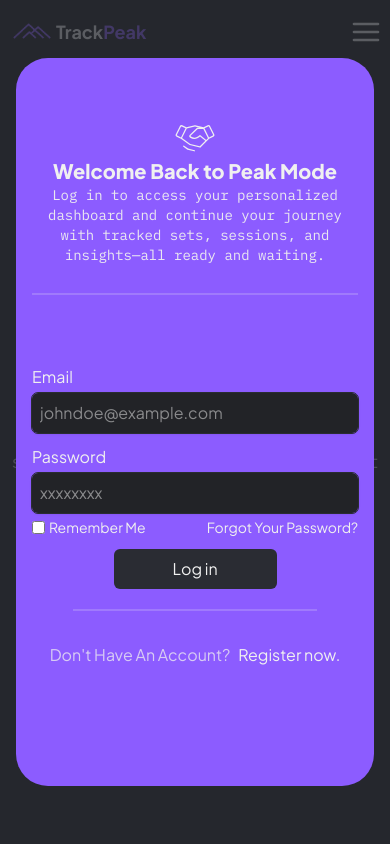
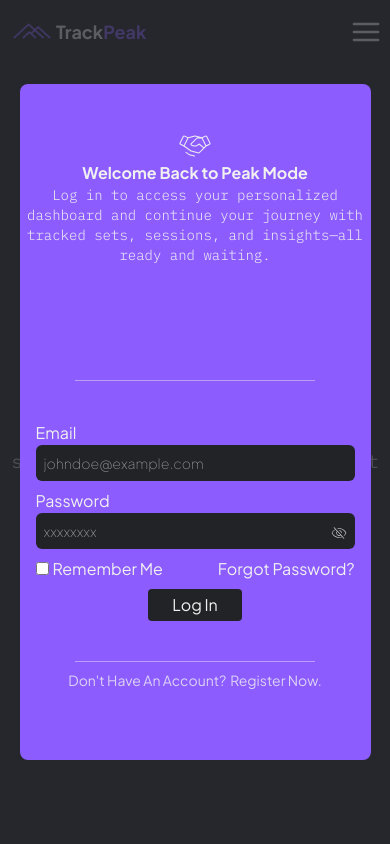
Before and after one commit to curtasdeveloper/glow-log, a React (Vite) app: page / in a window 390 px wide. Both pictures are taken after a click on the button "Get Started.". Shown: the top 844 px of the page. Built offline with nearby package versions, Linux system fonts and the light colour scheme; a web font is replaced by a local one.

Commit message:
Fixed Login Screen Responsiveness

```diff
--- a/src/home-page/components/AccountForm.jsx
+++ b/src/home-page/components/AccountForm.jsx
@@ -2,50 +2,68 @@ import '../../style/index.css'
 import { useState } from 'react'
 import PurpleButton from '../reusable-component/button/PurpleButton'
 import { PiHandshakeThin } from "react-icons/pi";
+import { PiHandWavingThin } from "react-icons/pi";
+import { PiLockKeyThin } from "react-icons/pi";
+import { PiEyeThin } from "react-icons/pi";
+import { PiEyeSlashThin } from "react-icons/pi";
 
 function LoginForm() {
+    const [ showPassword, setShowPassword ] = useState(false)
+    const handleShowPasswordBtn = () => {
+        const newShowPassword = !showPassword;
+        setShowPassword(newShowPassword)
+    }
     return (
         <>
-            <section className='text-foreground-white w-full h-full flex flex-col item-center justify-center'>
-                <header className='h-1/3 2xs:h-3/10 flex flex-col item-center justify-end pb-7'>
+            <div id='infos-container' className='text-foreground-white flex flex-col items-center justify-center sm:rounded-l-lg rounded-t-lg bg-background-purple-lining sm:bg-background-secondary w-full h-1/3 sm:w-1/2 sm:h-full'>
+                <PiHandshakeThin className='size-8 sm:size-10 md:size-11 lg:size-12'/>
+                <h1 className='text-center font-bold font-title lg:text-xl'>Welcome Back to Peak Mode</h1>
+                <p className='text-center font-light font-heading text-sm w-3/4 2xs:max-xs:w-full sm:w-4/5'>Log in to access your personalized dashboard and continue your journey with tracked sets, sessions, and insights—all ready and waiting.</p>
+            </div>
+            <div id='inputs-container' className='flex flex-col items-center justify-center gap-2 text-foreground-white bg-background-purple-lining rounded-b-lg sm:rounded-lg w-full h-2/3 sm:w-1/2 sm:h-full'>
+                <header className='hidden sm:block md:pt-10'>
+                    <h1 className='font-heading text-xl lg:text-2xl font-semibold text-center opacity-75'>Time to Train Smarter</h1>
+                </header>
+                <form action="" className='w-full px-4 md:px-6 flex flex-col gap-2'>
+                    <hr className='opacity-45 w-3/4 m-auto'/>
+                    <br />
+                    <div id="login-email-container" className='flex flex-col'>
+                        <label htmlFor="login-email"
+                            className='font-title text-md'
+                            >Email</label>
+                        <input required type="email" name="login-email" id="login-email" placeholder='johndoe@example.com'
+                            className='bg-background-secondary p-2 rounded-md font-title text-sm outline-none font-thin'/>
+                    </div>
+                    <div id="login-password-container" className='flex flex-col'>
+                        <label htmlFor="login-password"
+                            className='font-title text-md'
+                            >Password</label>
+                        <div className='flex relative'>
+                            <input required type={showPassword ? "text": "password"} name="login-password" id="login-password" placeholder='xxxxxxxx'
+                                className='bg-background-secondary p-2 rounded-md font-title text-sm outline-none w-full font-thin'/>
+                            <button onClick={handleShowPasswordBtn} className='absolute top-3 right-2 outline-none' type="button">{showPassword ? <PiEyeThin /> : <PiEyeSlashThin />}</button>
+                        </div>
+                    </div>
+                    <div id="rememberMe-and-forgotPassword-container" className='flex items-center justify-between'>
+                        <div id='remember-me-container' className='flex items-center gap-1'>
+                            <input type="checkbox" name="remember-me" id="remember-me"/>
+                            <label htmlFor="remember-me"
+                            className='font-title sm:text-[12px] md:text-sm'
+                            >Remember Me</label>
+                        </div>
+                        <button className='font-title sm:text-[12px] md:text-sm' type='button'>Forgot Password?</button>
+                    </div>
                     <div className='flex justify-center'>
-                        <PiHandshakeThin className='size-12 2xs:size-10 sm:size-12' />
+                        <button className='font-title text-md px-6 py-1 rounded-sm bg-background-secondary' type="submit">Log In</button>
                     </div>
-                    <h1 className='text-center font-title text-2xl font-extrabold 2xs:text-xl sm:text-2xl'>Welcome Back to Peak Mode</h1>
-                    <p className='text-center font-heading text-md opacity-95 2xs:text-sm sm:text-lg'>Log in to access your personalized dashboard and continue your journey with tracked sets, sessions, and insights—all ready and waiting.</p>
-                </header>
-                <hr className='w-full opacity-20 border border-foreground-white mx-auto mb-3 2xs:mb-[-22px] sm:mb-[-80px]' />
-                <form action=""
-                    className='flex flex-col items-center justify-center h-1/2 2xs:h-7/10'>
-                    <div className='flex flex-col gap-1 w-full mb-3'>
-                        <label className='font-title text-md ' htmlFor="login-email">Email</label>
-                        <input required placeholder='johndoe@example.com' className='p-2 font-title rounded-md shadow-sm bg-background-secondary outline outline-background-tertiary focus:outline-background-purple-lining' type="login-email" name="login-email" id="login-email" />
-                    </div>
-                    <div className='flex flex-col gap-1 w-full mb-1'>
-                        <label className='font-title text-md ' htmlFor="login-password">Password</label>
-                        <input required placeholder='xxxxxxxx' className='p-2 font-title rounded-md shadow-sm bg-background-secondary outline outline-background-tertiary focus:outline-background-purple-lining' type="login-password" name="login-password" id="login-password" />
-                    </div>
-                    <div className='flex items-center justify-between w-full mb-3'>
-                        <div className='flex gap-1 items-center'>
-                            <input type="checkbox" name="remember-me" id="remember-me" />
-                            <label className='font-title text-md 2xs:text-sm' htmlFor="remember-me">Remember Me</label>
-                        </div>
-                        <button type="button" className='font-title duration-150 2xs:text-sm'>
-                            <span>Forgot Your Password?</span>
-                        </button>
-                    </div>
-                    <button type="submit" className='mb-5 px-2 2xs:py-2 flex items-center justify-center gap-1 rounded-md h-10 w-1/2 md:w-3/4 bg-background-tertiary font-title hover:bg-primary-purple duration-150'>
-                        <span>Log in</span>
-                    </button>
-                    <hr className='w-3/4 opacity-20 border border-foreground-white mx-auto mb-8' />
-                    <footer className='flex items-center justify-center gap-2'>
-                        <p className='font-title text-md opacity-75'>Don't Have An Account?</p>
-                        <button type="button" className='font-title duration-150'>
-                            <span>Register now.</span>
-                        </button>
-                    </footer>
+                    <br />
+                    <hr className='opacity-45 w-3/4 m-auto'/>
                 </form>
-            </section>
+                <footer className='flex items-center justify-center gap-1'>
+                    <p className='font-title text-sm opacity-80'>Don't Have An Account?</p>
+                    <button className='font-title text-sm opacity-80' type='button'>Register Now.</button>
+                </footer>
+            </div>
         </>
     )
 }
@@ -53,39 +71,50 @@ function LoginForm() {
 function SignupForm() {
     return (
         <>
+            <div id='infos-container' className='text-foreground-white flex flex-col items-center justify-center sm:rounded-l-lg rounded-t-lg bg-background-purple-lining sm:bg-background-secondary w-full h-1/3 sm:w-1/2 sm:h-full'>
+                <PiHandWavingThin className='size-8 sm:size-9 lg:size-10'/>
+                <h1 className='2xs:max-xs:text-[16px] text-center font-bold font-title lg:text-xl'>Start Your Fitness Journey with TrackPeak</h1>
+                <p className='text-center 2xs:max-xs:text-[12px] font-light font-heading text-sm w-3/4 2xs:max-xs:w-full sm:w-4/5'>Join TrackPeak for smarter tracking and stronger results with tools that keep you consistent, focused, and climbing toward your peak.</p>
+            </div>
+            <div id='inputs-container' className='bg-background-purple-lining rounded-b-lg sm:rounded-lg w-full h-2/3 sm:w-1/2 sm:h-full'></div>
+        </>
+    )
+}
+
+function ForgotPasswordForm() {
+    return (
+        <>
+            <div id='infos-container' className='text-foreground-white flex flex-col items-center justify-center sm:rounded-l-lg rounded-t-lg bg-background-purple-lining sm:bg-background-secondary w-full h-1/3 sm:w-1/2 sm:h-full'>
+                <PiLockKeyThin className='size-8 sm:size-9 lg:size-10'/>
+                <h1 className='text-center font-bold font-title lg:text-xl'>Reset and Restart Strong</h1>
+                <p className='text-center font-light font-heading text-sm w-3/4 2xs:max-xs:w-full sm:w-4/5'>Because missing a password shouldn’t stop your progress.</p>
+            </div>
+            <div id='inputs-container' className='bg-background-purple-lining rounded-b-lg sm:rounded-lg w-full h-2/3 sm:w-1/2 sm:h-full'></div>
         </>
     )
 }
 
 function AccountForm({text}) {
+
     const [ accountFormIsVisible, setAccountFormIsVisible ] = useState(false)
-    const [ noAccountYet, setNoAccountYet ] = useState(false)
-    const [ didForgotPassword, setDidForgotPassword ] = useState(false)
-
+    const [ currentForm, setCurrentForm ] = useState(<LoginForm />)
     // const [ haveNoAccount, setAccountFormIsVisiblesetHaveNoAccount ] = useState(false)
     const handleClick = () => {
         const newIsVisible = !accountFormIsVisible
         setAccountFormIsVisible(newIsVisible)
         console.log("Should be visible now.", newIsVisible);
     }
-    const handleNoAccountYet = () => {
-        // const newShowLoginForm = !showLogInForm
-        // setShowLoginForm(newShowLoginForm)
-    }
+
+
     return (
         <>
             <PurpleButton onClick={handleClick} text={text}/>
             {accountFormIsVisible &&
                 <div className='fixed top-0 left-0 w-screen h-screen z-40 flex items-center justify-center'>
-                    <div id="account-container" className='z-42 flex items-center justify-center p-4 w-full h-4/5 2xs:h-9/10'>
-                        <div id='infos-container'
-                            className='flex flex-col justify-between p-6 2xs:p-4 bg-background-purple-lining w-full h-full sm:h-4/5 sm:w-4/5 rounded-4xl relative'>
-                                {!noAccountYet && <LoginForm />}
-                                {noAccountYet && <SignupForm />}
-                                {didForgotPassword && <ForgotPasswordForm />}
-                        </div>
+                    <div id='form-container' className='z-42 flex flex-col w-9/10 h-8/10 sm:h-8/10 sm:w-4/5 md:w-8/10 lg:h-4/5 lg:w-7/10 xl:w-6/10 rounded-lg bg-background-secondary sm:flex-row'>
+                        {currentForm}
                     </div>
-                    <div onClick={handleClick} className="fixed top-0 left-0 w-screen h-screen bg-background-tertiary opacity-75 z-41"></div>
+                    <div id='overlay' onClick={handleClick} className="z-41 fixed top-0 left-0 w-screen h-screen bg-background-tertiary opacity-75"></div>
                 </div>
             }
         </>
--- a/src/home-page/components/HomeSection.jsx
+++ b/src/home-page/components/HomeSection.jsx
@@ -16,7 +16,7 @@ function HomeSection() {
                     TrackPeak is your all-in-one fitness tracker. Plan your sessions, stay consistent, and hit every milestone with precision tools built for personal growth.
                     </p>
                 </div>
-                <div className="button-container flex justify-center">
+                <div id='get-started-container' className="flex justify-center">
                     <AccountForm text="Get Started."/>
                 </div>
             </main>
--- a/src/style/index.css
+++ b/src/style/index.css
@@ -11,8 +11,8 @@
     --font-title: "Plus Jakarta Sans", sans-serif;
     --font-heading: "IBM Plex Mono", sans-serif;
     --font-paragraph: "Playfair Display", sans-serif;
-    --breakpoint-2xs: 22rem;
-    --breakpoint-xs: 32rem;
+    --breakpoint-2xs: 20rem;
+    --breakpoint-xs: 26rem;
     --breakpoint-3xl: 120rem;
     --breakpoint-3xl: 120rem;
     --breakpoint-4xl: 140rem;
```
Also changed, not shown: src/home-page/components/Footer.jsx (+14 -2 lines).
